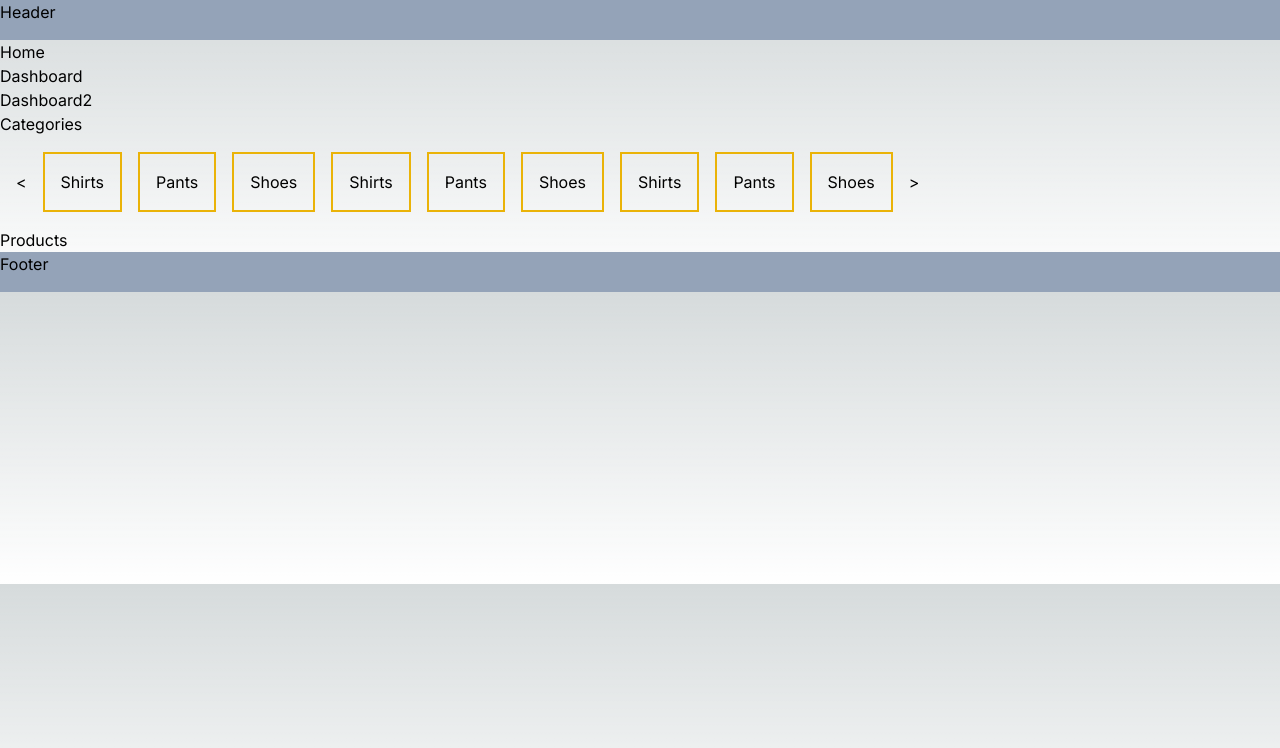
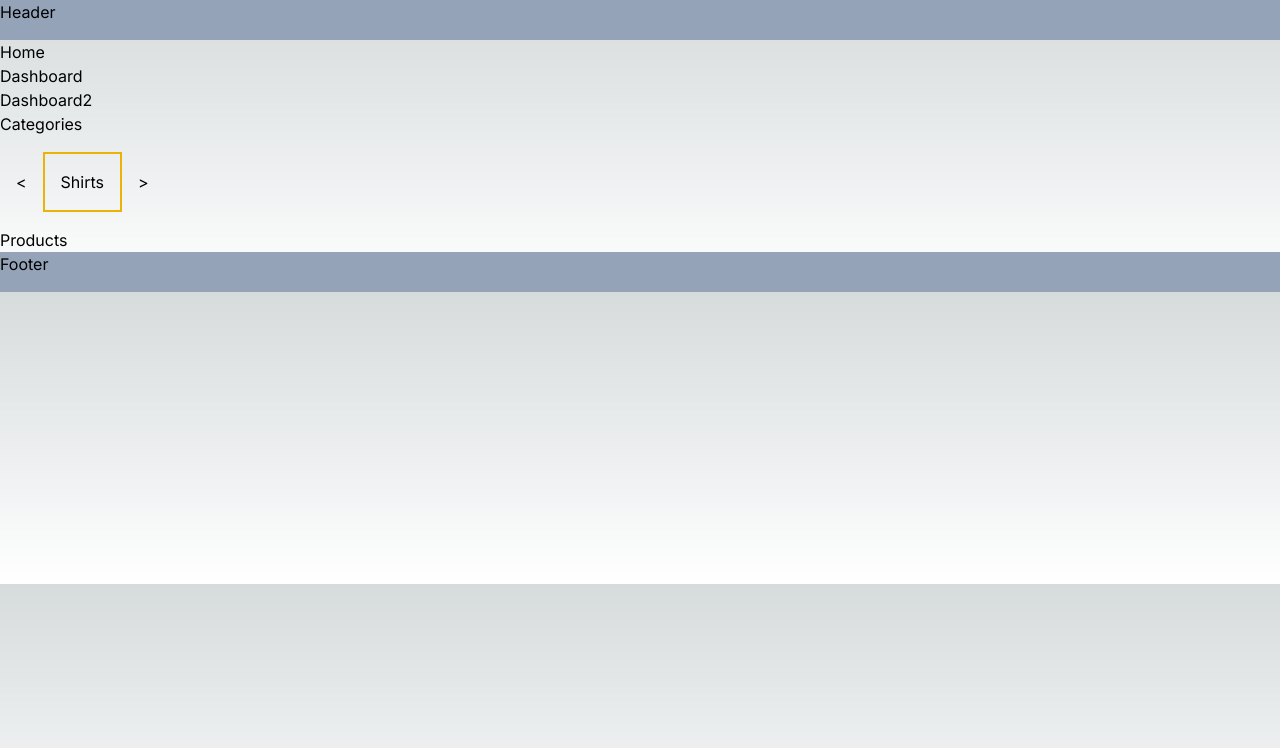
Before and after one commit to connorwarme/athlete-store, a Next.js app: page / in a window 1280 px wide. Shown: the top 748 px of the page. Built offline with nearby package versions, Linux system fonts and the light colour scheme.

Commit message:
Simple carousel (showing one at a time)

```diff
--- a/src/app/components/carousel.jsx
+++ b/src/app/components/carousel.jsx
@@ -20,16 +20,7 @@ const Carousel = ({ items }) => {
     <div className='flex gap-4 m-4'>
       <button onClick={handleBack}>&lt;</button>
       <div className="flex gap-4">
-        {items.map((item, index) => {
-          const style = "border-yellow-500";
-          return (
-            <Card key={index} style={style}>
-              <Link href={item.href}>
-                <h1>{item.name}</h1>
-              </Link>
-            </Card>
-          )
-        })}
+        <Card style="border-yellow-500">{items[selected].name}</Card>
       </div>
       <button onClick={handleForward}>&gt;</button>
     </div>
```
